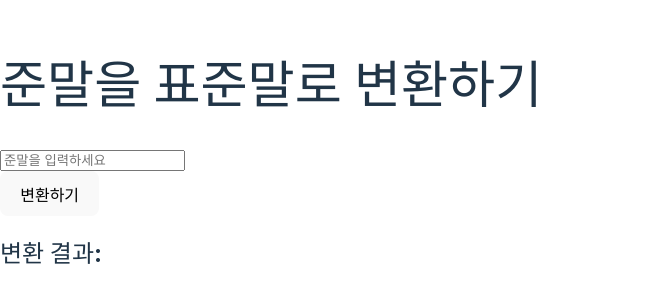
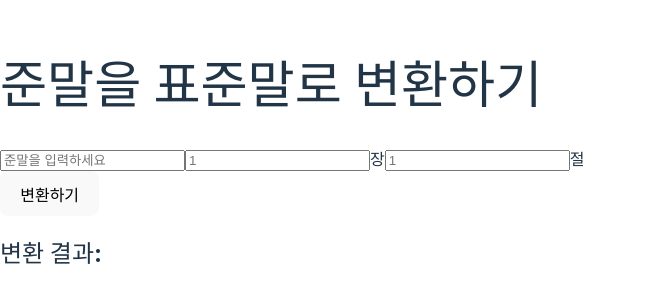
Before and after one commit to mothcar/short, a React (Vite) app: page / in a window 1280 px wide. Shown: the part 243-546 px from the top of the page, without its empty margins (0-646 px from the left). Built offline with nearby package versions, Linux system fonts and the light colour scheme.

Commit message:
장절까지 입력

```diff
--- a/src/App.jsx
+++ b/src/App.jsx
@@ -20,7 +20,7 @@ const abbreviations = {
   '욥기': ['욥'],
   '시편': ['시'],
   '잠언': ['잠'],
-  '전도서': ['전'],
+  '전도서': ['전도'],
   '아가': ['아'],
   '이사야': ['이'],
   '예레미아': ['예'],
@@ -70,10 +70,18 @@ const abbreviations = {
 
 function App() {
   const [input, setInput] = useState('');
+  const [chapter, setChapter] = useState('');
+  const [verse, setVerse] = useState('');
   const [output, setOutput] = useState('');
 
   const handleInputChange = (e) => {
     setInput(e.target.value);
+  };
+  const handleChapterChange = (e) => {
+    setChapter(e.target.value);
+  };
+  const handleVerseChange = (e) => {
+    setVerse(e.target.value);
   };
 
   const convertToStandard = () => {
@@ -99,6 +107,8 @@ function App() {
     const onlyKor = result.match(koreanRegex);
     // setOutput(result2 ? onlyKor.join('') : '');
     console.log('Korean only : ', onlyKor.join('') )
+    console.log('Chapter: ', chapter )
+    console.log('verse: ', verse )
 
     setOutput(result);
   };
@@ -119,6 +129,20 @@ function App() {
         onChange={handleInputChange}
         placeholder="준말을 입력하세요"
       />
+      <input
+        type="number"
+        value={chapter}
+        onChange={handleChapterChange}
+        placeholder="1"
+      />
+      <span>장</span>
+      <input
+        type="number"
+        value={verse}
+        onChange={handleVerseChange}
+        placeholder="1"
+      />
+      <span>절</span>
       <br />
       <button onClick={convertToStandard}>변환하기</button>
       <h2>변환 결과:</h2>
```
